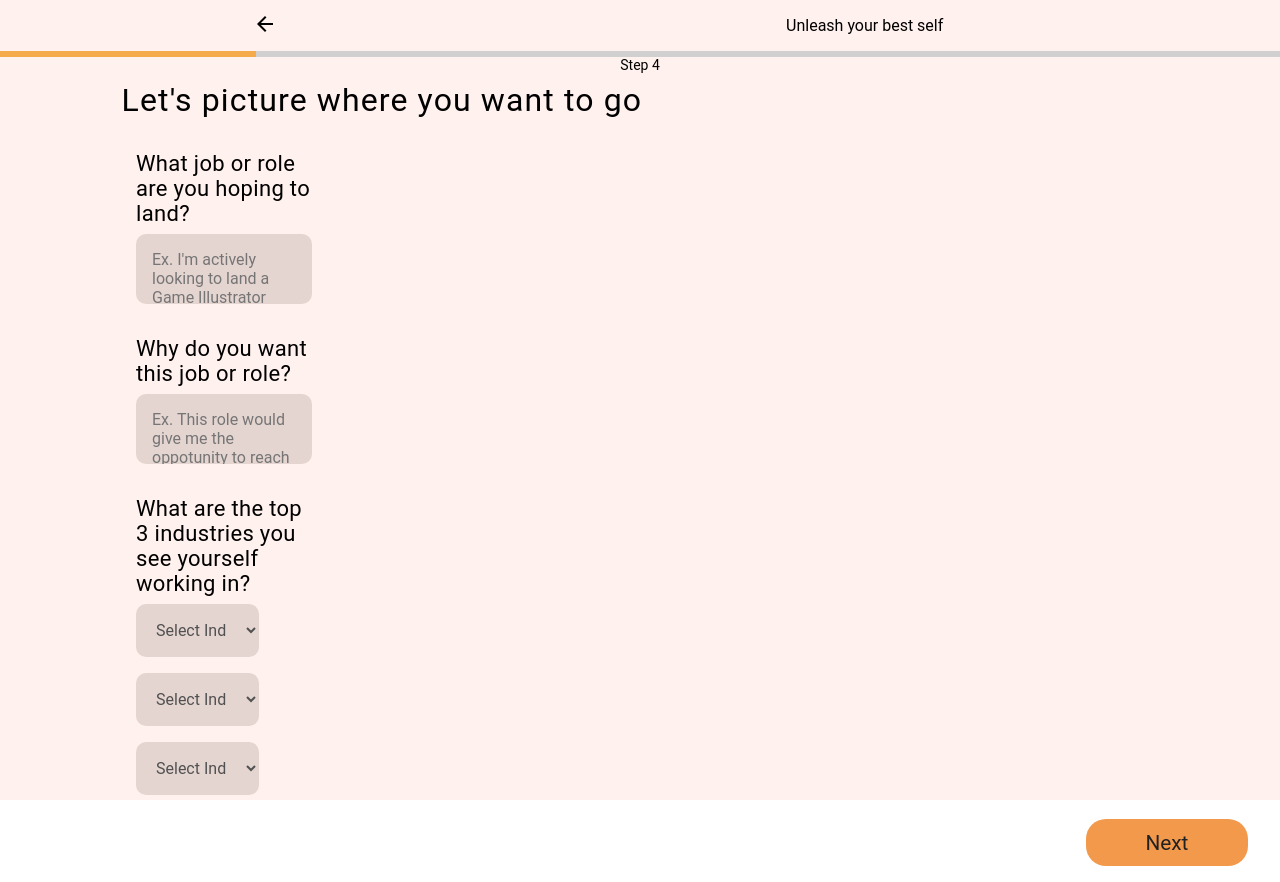
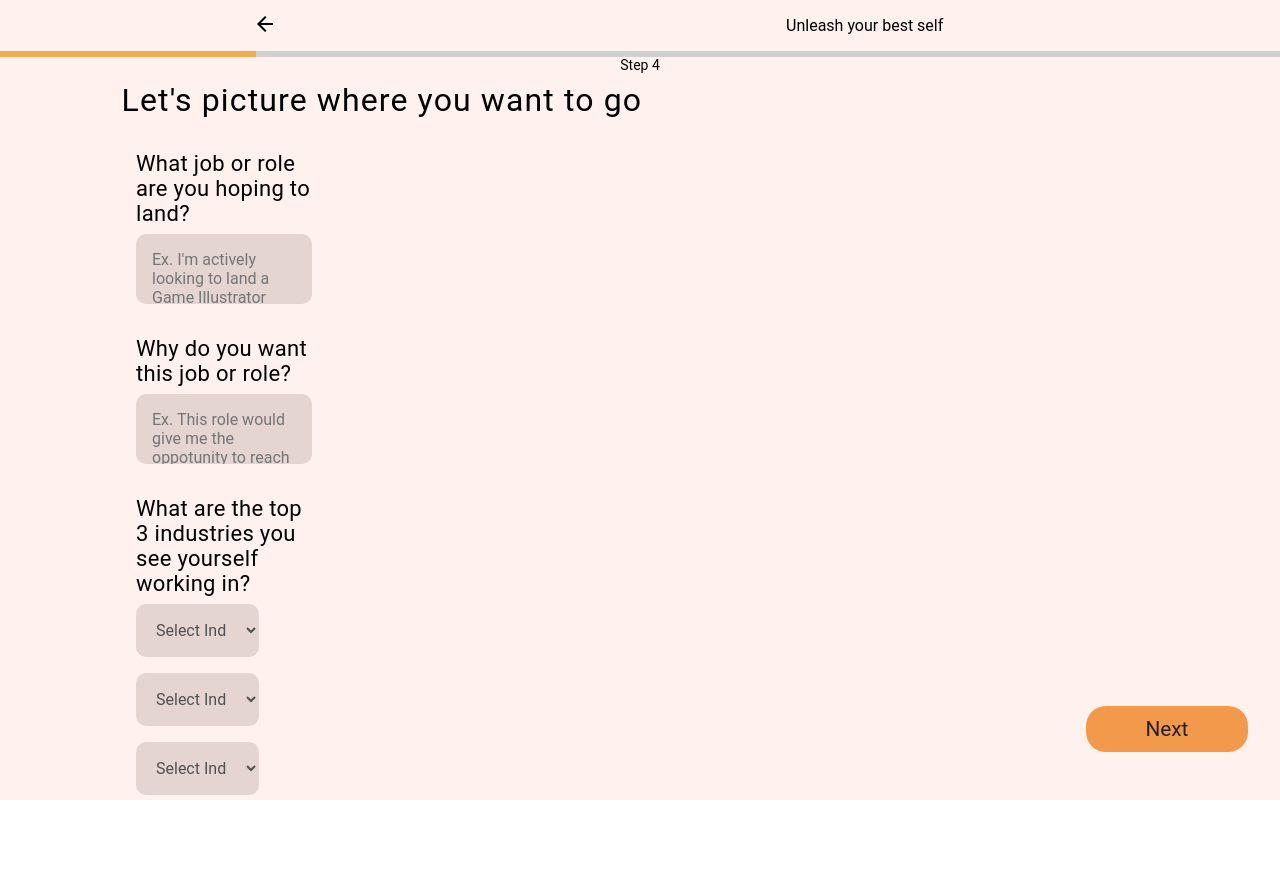
Before and after one commit to cherryontech/minty_fresh_project, a React (Create React App) app: page /futuregoals in a window 1280 px wide. After the commit the page ends 819 px from the top, so only its background shows below. Built offline with nearby package versions, Linux system fonts and the light colour scheme.

Commit message:
fixed footer

```diff
--- a/src/pages/FutureGoals/FutureGoals.jsx
+++ b/src/pages/FutureGoals/FutureGoals.jsx
@@ -94,7 +94,7 @@ const FutureGoals = () => {
             </form>
 
             <footer>
-            <button className="next-button"
+            <button className="button__next"
                     onClick={(e) => {
                         e.preventDefault();
                         navigate('/growth');
--- a/src/pages/FutureGoals/FutureGoals.scss
+++ b/src/pages/FutureGoals/FutureGoals.scss
@@ -111,11 +111,11 @@ textarea{
 
     }
     footer{
-        position: relative;
+        // position: relative;
+        margin-bottom: 1rem;
+
     }
-    .next-button {
+    .button__next {
         @include button;
     }
-
-
 }
```
